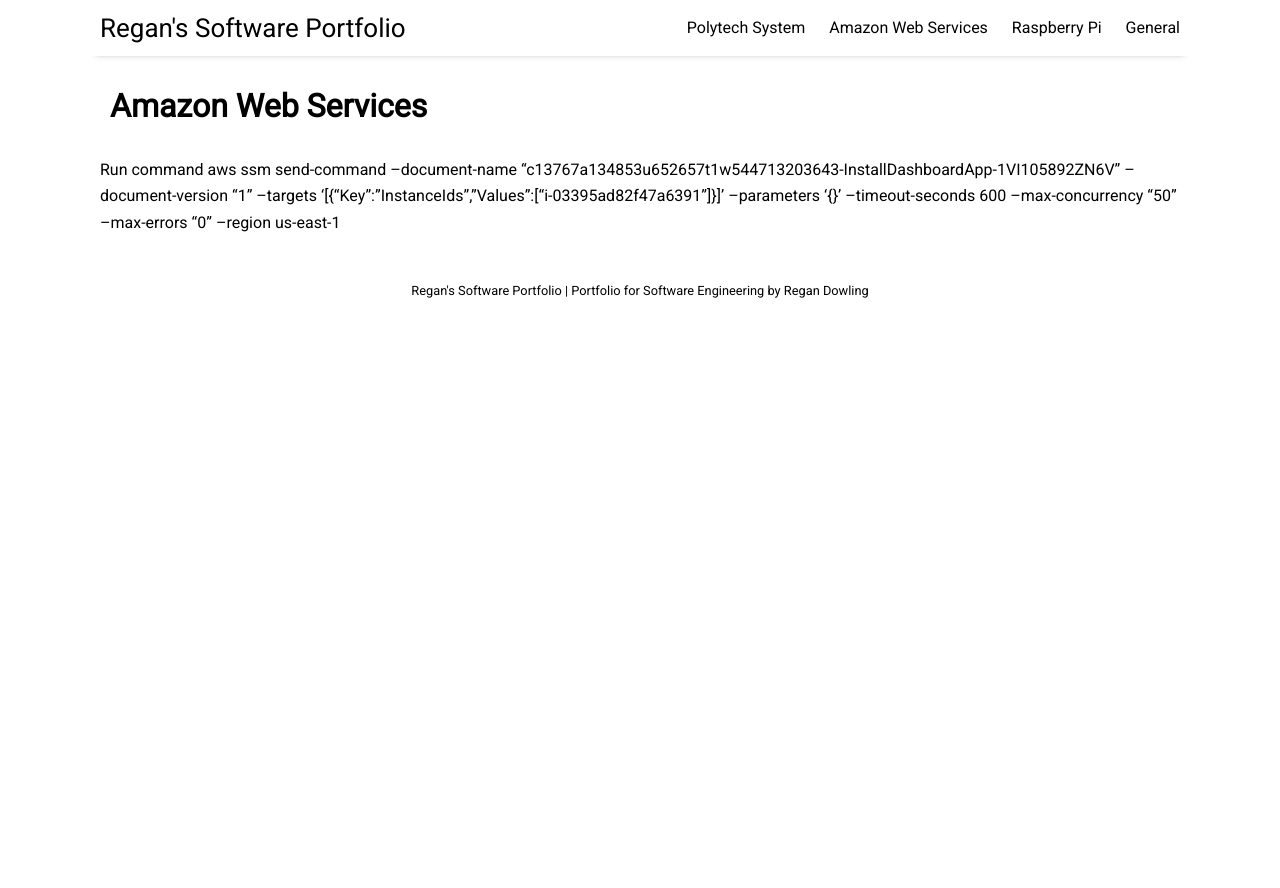
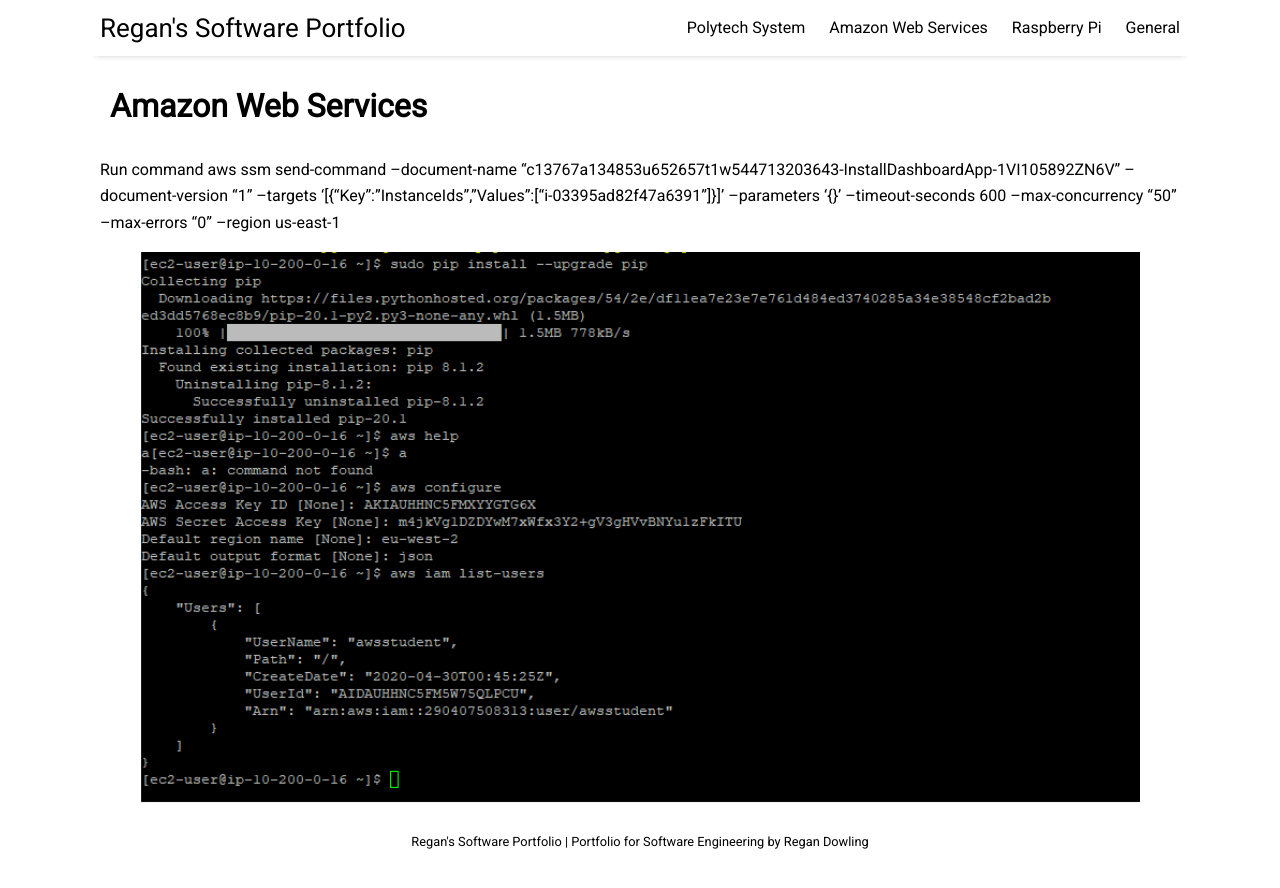
Before and after one commit to regan3765/portfolio, a Jekyll site: the page built from AWS/aws.md, in a window 1280 px wide. Shown: the top 888 px of the page. Built offline with Jekyll 4.4.1, drawn with Linux system fonts in a browser that asks for light colours; nearby versions of some CDN libraries.

Commit message:
Update aws.md

```diff
--- a/AWS/aws.md
+++ b/AWS/aws.md
@@ -8,4 +8,4 @@ title: Amazon Web Services
 Run command
 aws ssm send-command --document-name "c13767a134853u652657t1w544713203643-InstallDashboardApp-1VI105892ZN6V" --document-version "1" --targets '[{"Key":"InstanceIds","Values":["i-03395ad82f47a6391"]}]' --parameters '{}' --timeout-seconds 600 --max-concurrency "50" --max-errors "0" --region us-east-1
 
-  <img src="portfolio/images/awsListOfUsers.png" alt="" title="" width="1000" />
+  <img src="/portfolio/images/awsListOfUsers.png" alt="" title="" width="1000" />
```
